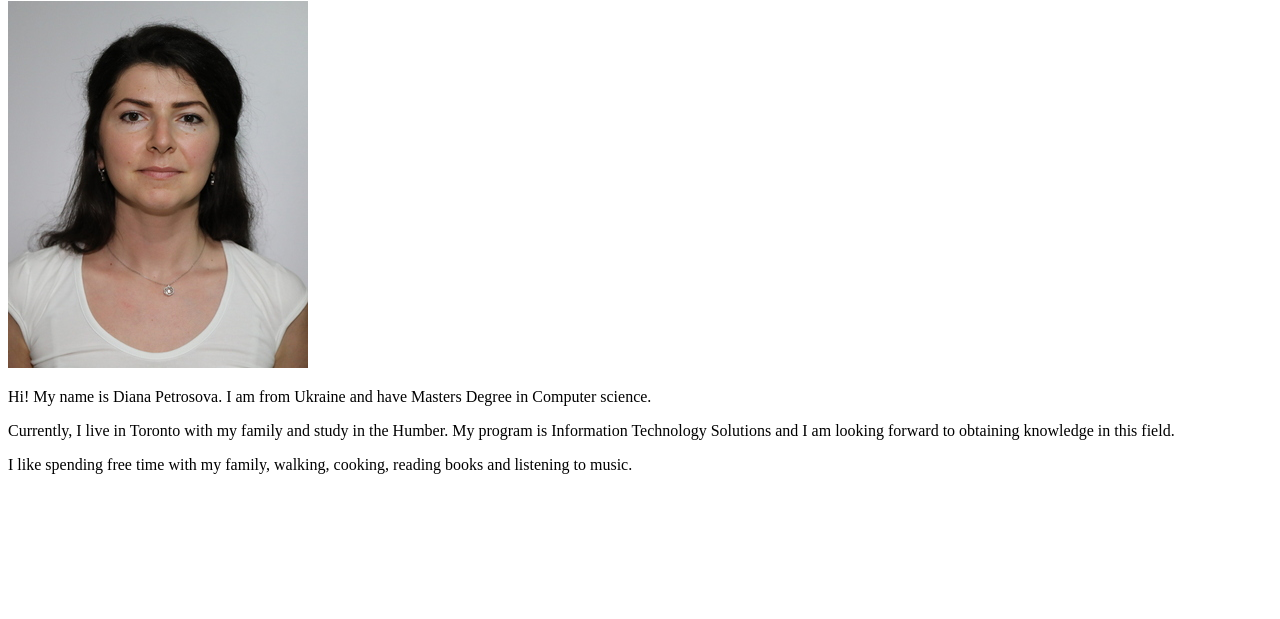
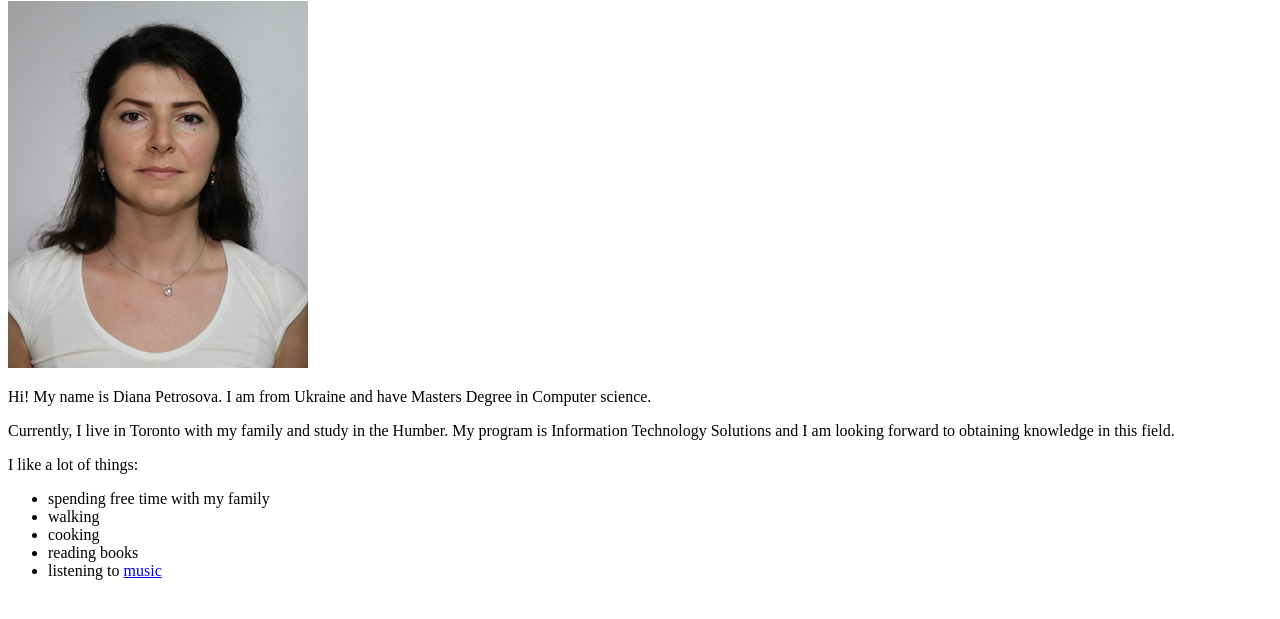
Before and after one commit to diPetrosova/labs, a plain HTML site: page index.html in a window 1280 px wide. Shown: the part 79-698 px from the top of the page. Drawn offline with Linux system fonts and the light colour scheme.

Commit message:
a list and link were added

```diff
--- a/index.html
+++ b/index.html
@@ -18,7 +18,16 @@
             Currently, I live in Toronto with my family and study in the Humber. My program is Information Technology Solutions and I am looking forward to obtaining knowledge in this field.
         </p>
         <p>
-            I like spending free time with my family, walking, cooking, reading books and listening to music.
+            I like a lot of things:
         </p>
+
+        <ul>
+            <li>spending free time with my family</li>
+            <li>walking</li>
+            <li>cooking</li>
+            <li>reading books</li>
+            <li>listening to <a href="https://open.spotify.com/">music</a></li>
+        </ul>
+
     </body>
 </html>
```
